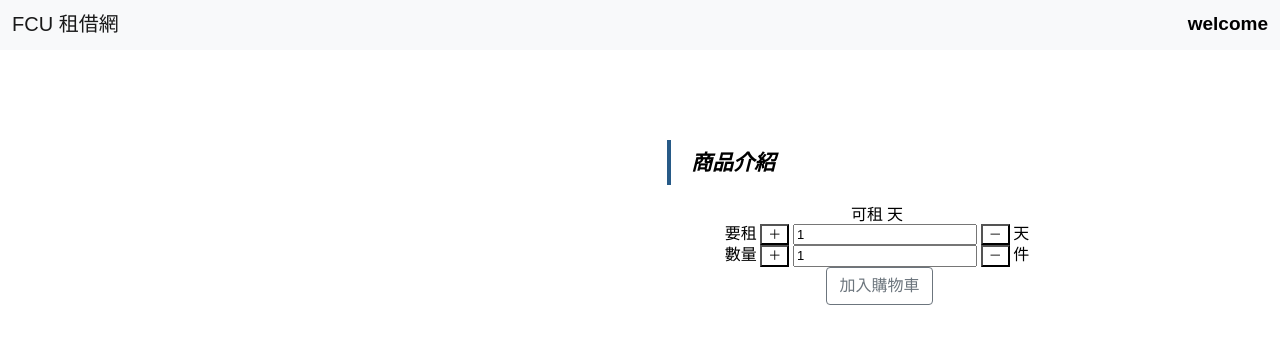
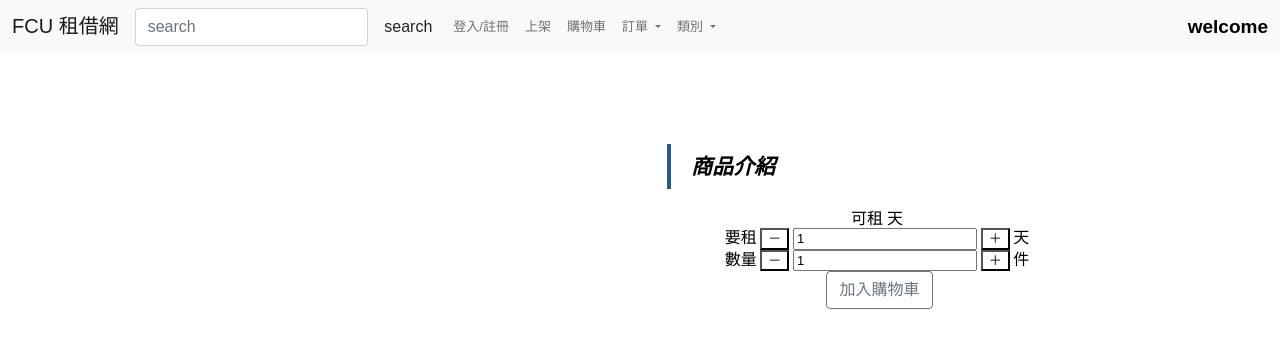
Before and after one commit to bobohuman/sowfare, a Spring Boot app: page /shop/index.html in a window 1280 px wide. Shown: the top 348 px of the page. Run offline with Spring Boot 4, Linux system fonts and the light colour scheme; some libraries are stand-ins or nearby versions.

Commit message:
little change

```diff
--- a/src/main/resources/static/shop/index.html
+++ b/src/main/resources/static/shop/index.html
@@ -28,14 +28,59 @@ $(document).ready(function()
 </script>
 </head>
 <body>
-<nav class="navbar navbar-expand-lg navbar-light bg-light">
+<nav class="navbar navbar-expand-lg navbar-light bg-light" id="home">
     <div class="container-fluid" id="top">
-        <a class="navbar-brand" href="../home.html">FCU 租借網</a>
+        <a class="navbar-brand" href="/home.html">FCU 租借網</a>
         <button class="navbar-toggler" type="button" data-bs-toggle="collapse" data-bs-target="#navbarSupportedContent"
                 aria-controls="navbarSupportedContent" aria-expanded="false" aria-label="Toggle navigation">
             <span class="navbar-toggler-icon"></span>
         </button>
         <div class="collapse navbar-collapse" id="navbarSupportedContent">
+
+
+            <form class="d-flex">
+                <input type="text" class="form-control" placeholder="search" aria-label="product name"
+                       aria-describedby="searchProduct" id="productKeyword">
+                <a>&nbsp;</a>
+                <button class="btn" type="button" id="searchProduct">search</button>
+            </form>
+
+
+            <ul class="navbar-nav mb-2 mb-lg-0 d-flex">
+                <li class="nav-item">
+                    <a class="nav-link" href="/login.html">登入/註冊</a>
+                </li>
+                <li class="nav-item">
+                    <a class="nav-link" href="/addProduct.html">上架</a>
+                </li>
+                <li class="nav-item">
+                    <a class="nav-link" href="/viewproduct.html">購物車</a>
+                </li>
+                <li class="nav-item dropdown">
+                    <a class="nav-link dropdown-toggle" href="#" role="button" data-bs-toggle="dropdown"
+                       aria-expanded="false">
+                        訂單
+                    </a>
+                    <ul class="dropdown-menu" aria-labelledby="navbarDropdown">
+                        <li><a class="dropdown-item" href="/shop.html">購買清單</a></li>
+                        <li><a class="dropdown-item" href="/order.html">客戶訂單</a></li>
+                    </ul>
+                </li>
+                <li class="nav-item dropdown">
+                    <a class="nav-link dropdown-toggle" href="#" id="navbarDropdown" role="button"
+                       data-bs-toggle="dropdown" aria-expanded="false">
+                        類別
+                    </a>
+                    <ul class="dropdown-menu" aria-labelledby="navbarDropdown">
+                        <li><a href="#product" class="dropdown-item" onclick="go1()">露營 Camping</a></li>
+                        <li><a href="#product" class="dropdown-item" onclick="go2()">滑雪 Ski</a></li>
+                        <li><a href="#product" class="dropdown-item" onclick="go3()">潛水 Diving</a></li>
+                        <li><a href="#product" class="dropdown-item" onclick="go4()">釣魚 Fishing</a></li>
+                        <li><a href="#product" class="dropdown-item" onclick="go5()">汽車&沙灘車 AUTO&ATV</a></li>
+                        <li><a href="#product" class="dropdown-item" onclick="go6()">划船 Boating</a></li>
+                    </ul>
+                </li>
+            </ul>
 
             <!--<form class="d-flex">
                 <input class="form-control me-2" type="search" placeholder="Search" aria-label="Search">
@@ -115,9 +160,9 @@ $(document).ready(function()
                             <div class="col-12 col-sm-10 col-md-10 col-lg-10 ">
                                 <div id="wb_Text5">
                                     <span style="color:#000000;font-family:微軟正黑體;font-size:16px;">要租</span>
+                                    <input id="min2" style="background-color:white; " type="button" value="－" >
+                                    <input id="num2" name="num" type="text" value="1" >
                                     <input id="add2" style="background-color:white; " type="button" value="＋" >
-                                    <input id="num2" name="num" type="text" value="1" >
-                                    <input id="min2" style="background-color:white; " type="button" value="－" >
                                     <span style="color:#000000;font-family:微軟正黑體;font-size:16px;">天</span>
                                 </div>
                             </div>
@@ -131,9 +176,9 @@ $(document).ready(function()
                             <div class="col-12 col-sm-10 col-md-10 col-lg-10">
                                 <div id="wb_Text1">
                                     <span style="color:#000000;font-family:微軟正黑體;font-size:16px;">數量</span>
+                                    <input id="min" style="background-color:white; " type="button" value="－" >
+                                    <input id="num" name="num" type="text" value="1" >
                                     <input id="add" style="background-color:white; " type="button" value="＋" >
-                                    <input id="num" name="num" type="text" value="1" >
-                                    <input id="min" style="background-color:white; " type="button" value="－" >
                                     <span style="color:#000000;font-family:微軟正黑體;font-size:16px;">件</span>
                                 </div>
                             </div>
@@ -169,7 +214,7 @@ $(function(){ //這裡是加減按鈕都啟用的情況
 		t.val(parseInt(t.val())+1);
 		}
 		else{
-		alert("同項商品最多五件！");
+		alert("一筆訂單最多五件喔！");
 		}
 		setTotal();
 	})
@@ -178,7 +223,7 @@ $(function(){ //這裡是加減按鈕都啟用的情況
 		t.val(parseInt(t.val())-1);
 		}
 		else{
-		alert("至少購買一件哦！");
+		alert("至少購買一件喔！");
 		}
 		setTotal();
 	})
@@ -308,12 +353,17 @@ return"";
       const time = $("#num2").val();
       const count = $("#num").val();
       const url='../orders/'+productid+'/'+count+'/'+time+'/'+id+'/1';
+      if(time<=0||time>n||count<=0||count>m){
+      alert("數量或租借天數輸入錯誤")
+      }
+      else{
         console.log(url);
         addOrders(url);
         //可改用json或list格式回傳
         console.log("G");
         alert("成功加入購物車");
         return 0;
+      }
     }
 
     function addOrders(targetUrl) {
```
Lines whose indentation alone changed are shown as unchanged.
